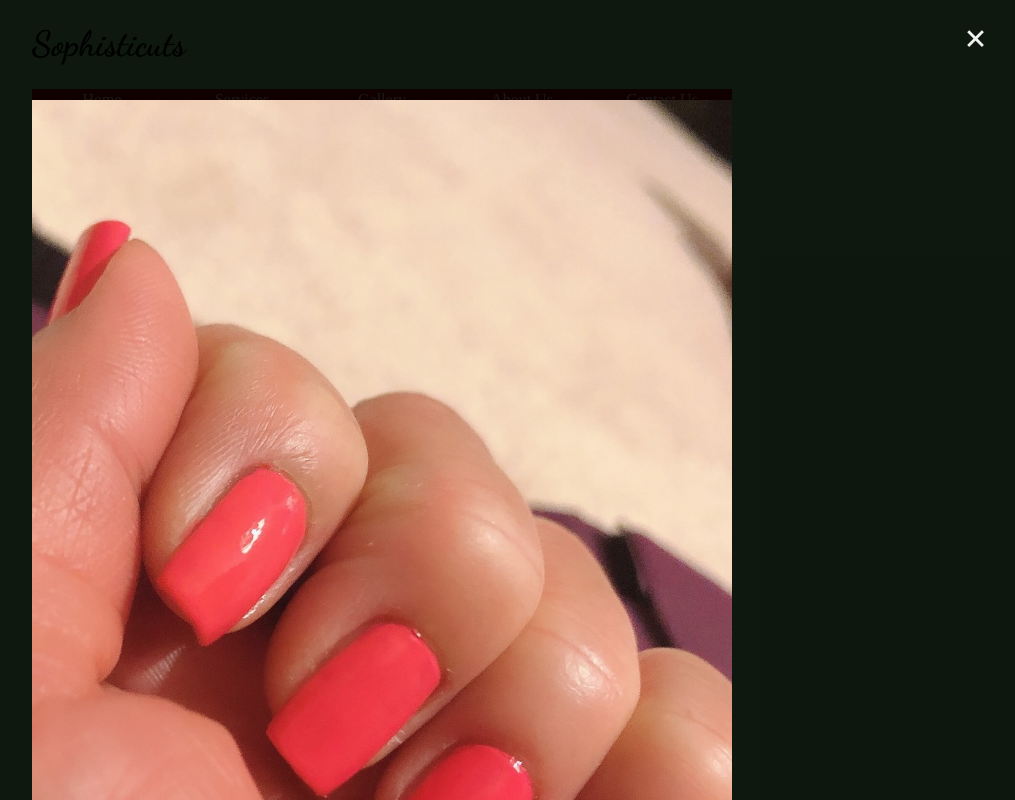
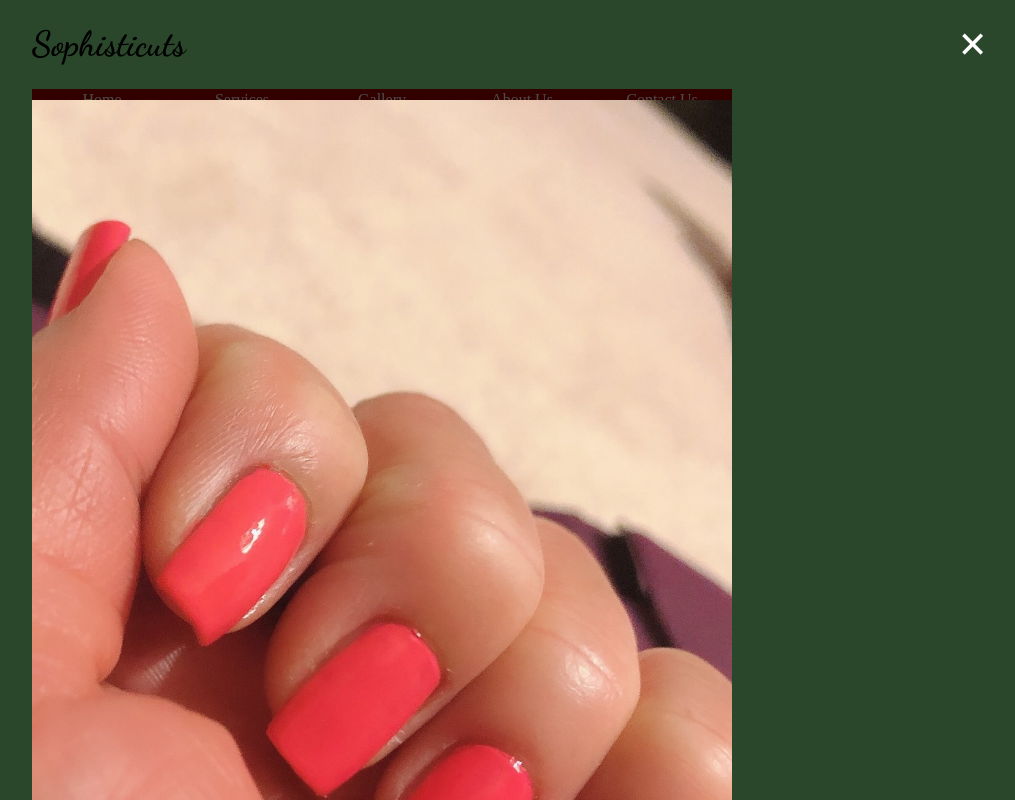
Before and after one commit to nguye2dd/cs347-project1, a plain HTML site: page gallery.html in a window 1280 px wide. Both pictures are taken after a click on the picture 420 px from the left and 230 px from the top of the page. Shown: the top 800 px of the page, without its empty margins (258-1273 px from the left). Drawn offline with Linux system fonts and the light colour scheme.

Commit message:
fixed up some gallery content

```diff
--- a/css/gallery.css
+++ b/css/gallery.css
@@ -3,7 +3,7 @@
   width: 200px;
   cursor: pointer;
   transition: 1s;
-  border-radius: 5%;
+  border-radius: 25%;
   padding: 10px;
 }
 
@@ -11,10 +11,6 @@
   opacity: 75%;
   transform: scale(1.15);
 }
-
-/* div#gallery > a {
-  padding: 10px;
-} */
 
 #gallery {
   display: flex;
@@ -26,17 +22,15 @@
 }
 
 #img-popup {
-  display: none; /* Hidden by default */
-  position: fixed; /* Stay in place */
-  z-index: 1; /* Sit on top */
-  padding-top: 100px; /* Location of the box */
+  display: none;
+  position: fixed;
+  padding-top: 100px;
   left: 0;
   top: 0;
-  width: 100%; /* Full width */
-  height: 100%; /* Full height */
-  overflow: auto; /* Enable scroll if needed */
-  background-color: rgb(0,0,0); /* Fallback color */
-  background-color: rgba(0,0,0,0.9); /* Black w/ opacity */
+  width: 100vw;
+  height: 100vh;
+  overflow: auto;
+  background-color: rgba(0,0,0,0.7); /* transparent background */
 }
 
 #img-content {
@@ -49,32 +43,23 @@
 #caption {
   margin: auto;
   display: block;
-  width: 80%;
+  color: white;
   max-width: 700px;
   text-align: center;
-  color: #ccc;
-  padding: 10px 0;
+  padding: 10px;
   height: 150px;
-}
-
-#img-content, #caption {
-  animation-name: zoom;
-  animation-duration: 0.6s;
 }
 
 #close-button {
   position: absolute;
   top: 15px;
   right: 35px;
-  color: #f1f1f1;
-  font-size: 40px;
+  color: white;
+  font-size: 50px;
   font-weight: bold;
-  transition: 0.3s;
 }
 
-#close-button:hover,
-#close-button:focus {
-  color: #bbb;
-  text-decoration: none;
+#close-button:hover {
+  color: grey;
   cursor: pointer;
 }
```
Also changed, not shown: gallery.html (+0 -26 lines).
